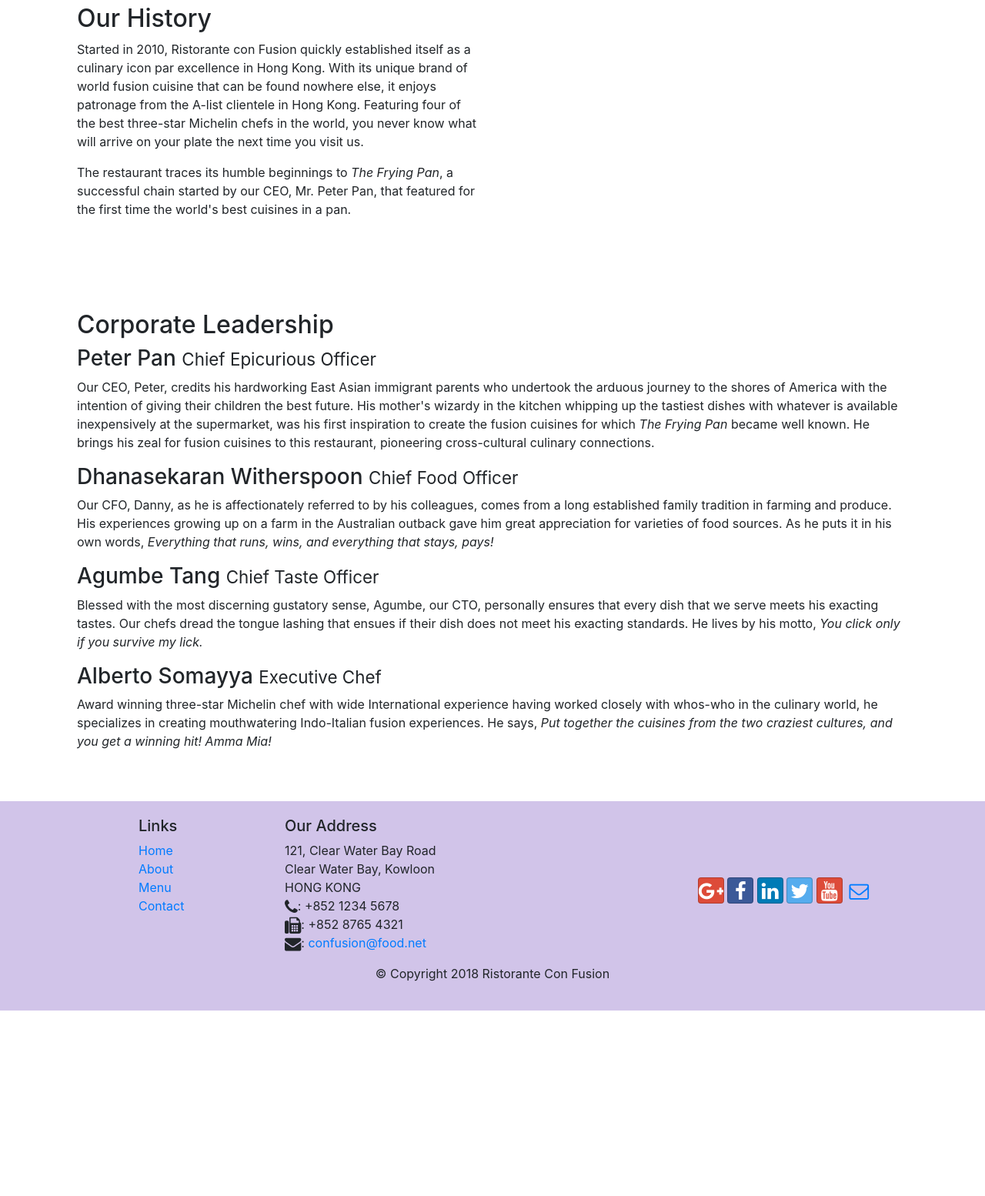
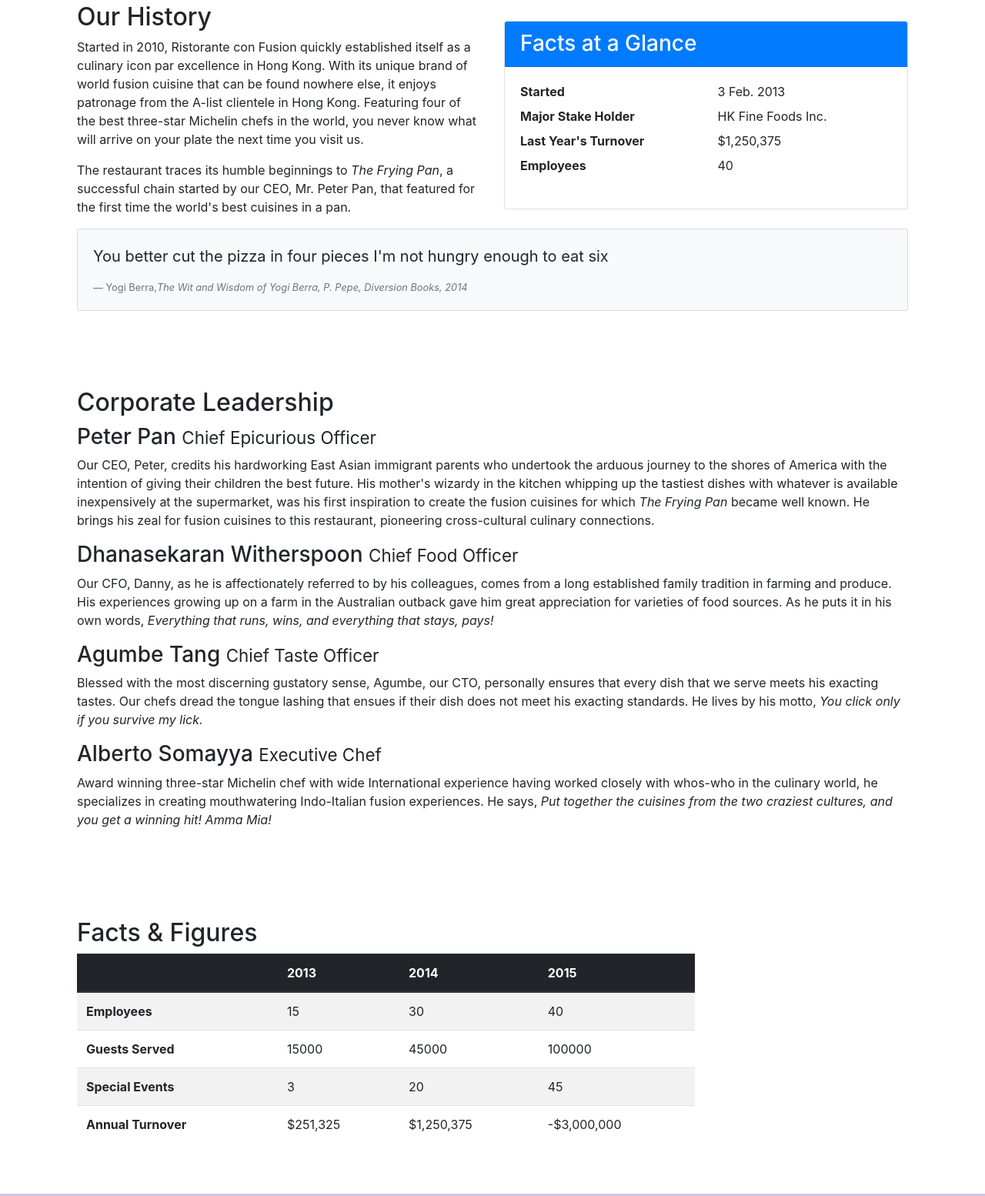
Before and after one commit to ThanujiNanayakkara/Bootstrap-4-Course, a website: page aboutus.html in a window 1280 px wide. Shown: the part 462-2016 px from the top of the page at 77% size. Before the commit the page ends 1775 px from the top, so only its background shows below. Drawn offline with nearby package versions, Linux system fonts and the light colour scheme.

Commit message:
Tables and cards

```diff
--- a/aboutus.html
+++ b/aboutus.html
@@ -64,6 +64,29 @@
                 <p>The restaurant traces its humble beginnings to <em>The Frying Pan</em>, a successful chain started by our CEO, Mr. Peter Pan, that featured for the first time the world's best cuisines in a pan.</p>
             </div>
             <div class="col-12 col-sm ">
+                <div class="card">
+                    <h3 class="card-header bg-primary text-white">Facts at a Glance</h3>
+                    <div class="card-body">
+                        <dl class="row">
+                            <dt class="col-6">Started</dt>
+                            <dd class="col-6">3 Feb. 2013</dd>
+                            <dt class="col-6">Major Stake Holder</dt>
+                            <dd class="col-6">HK Fine Foods Inc.</dd>
+                            <dt class="col-6">Last Year's Turnover</dt>
+                            <dd class="col-6">$1,250,375</dd>
+                            <dt class="col-6">Employees</dt>
+                            <dd class="col-6">40</dd>
+                        </dl>
+                    </div>
+                </div>
+            </div>
+            <div class="col-12">
+                <div class="card card-body bg-light">
+                    <blockquote class="blockquote">
+                        <p class="mb-0">You better cut the pizza in four pieces I'm not hungry enough to eat six</p>
+                    </blockquote>
+                    <footer class="blockquote-footer">Yogi Berra,<cite title="Source Title">The Wit and Wisdom of Yogi Berra, P. Pepe, Diversion Books, 2014</cite></footer>
+                </div>
             </div>
         </div>
 
@@ -80,6 +103,51 @@
                 <h3>Alberto Somayya <small>Executive Chef</small></h3>
                 <p class="d-none d-sm-block">Award winning three-star Michelin chef with wide International experience having worked closely with whos-who in the culinary world, he specializes in creating mouthwatering Indo-Italian fusion experiences. He says, <em>Put together the cuisines from the two craziest cultures, and you get a winning hit! Amma Mia!</em></p>
             </div>
+       </div>
+
+       <div class="row row-content">
+           <div class= "col-12 col-sm-9">
+               <h2>Facts &amp; Figures</h2>
+               <div class="table-responsive">
+                   <table class="table table-striped">
+                       <thead class="thead-dark">
+                           <tr>
+                               <th> &nbsp;</th>
+                               <th>2013</th>
+                               <th>2014</th>
+                               <th>2015</th>
+                           </tr>
+                       </thead>
+                       <tbody>
+                           <tr>
+                               <th>Employees</th>
+                               <td>15</td>
+                               <td>30</td>
+                               <td>40</td>
+                           </tr>
+                           <tr>
+                                <th>Guests Served</th>
+                                <td>15000</td>
+                                <td>45000</td>
+                                <td>100000</td>
+                            </tr>
+                            <tr>
+                                <th>Special Events</th>
+                                <td>3</td>
+                                <td>20</td>
+                                <td>45</td>
+                            </tr>
+                            <tr>
+                                <th>Annual Turnover</th>
+                                <td>$251,325</td>
+                                <td>$1,250,375</td>
+                                <td>-$3,000,000</td>
+                            </tr>
+                       </tbody>
+                   </table>
+               </div>
+           </div>
+           <div class="col-12 col-sm-3"></div>
        </div>
 
     </div>
```
